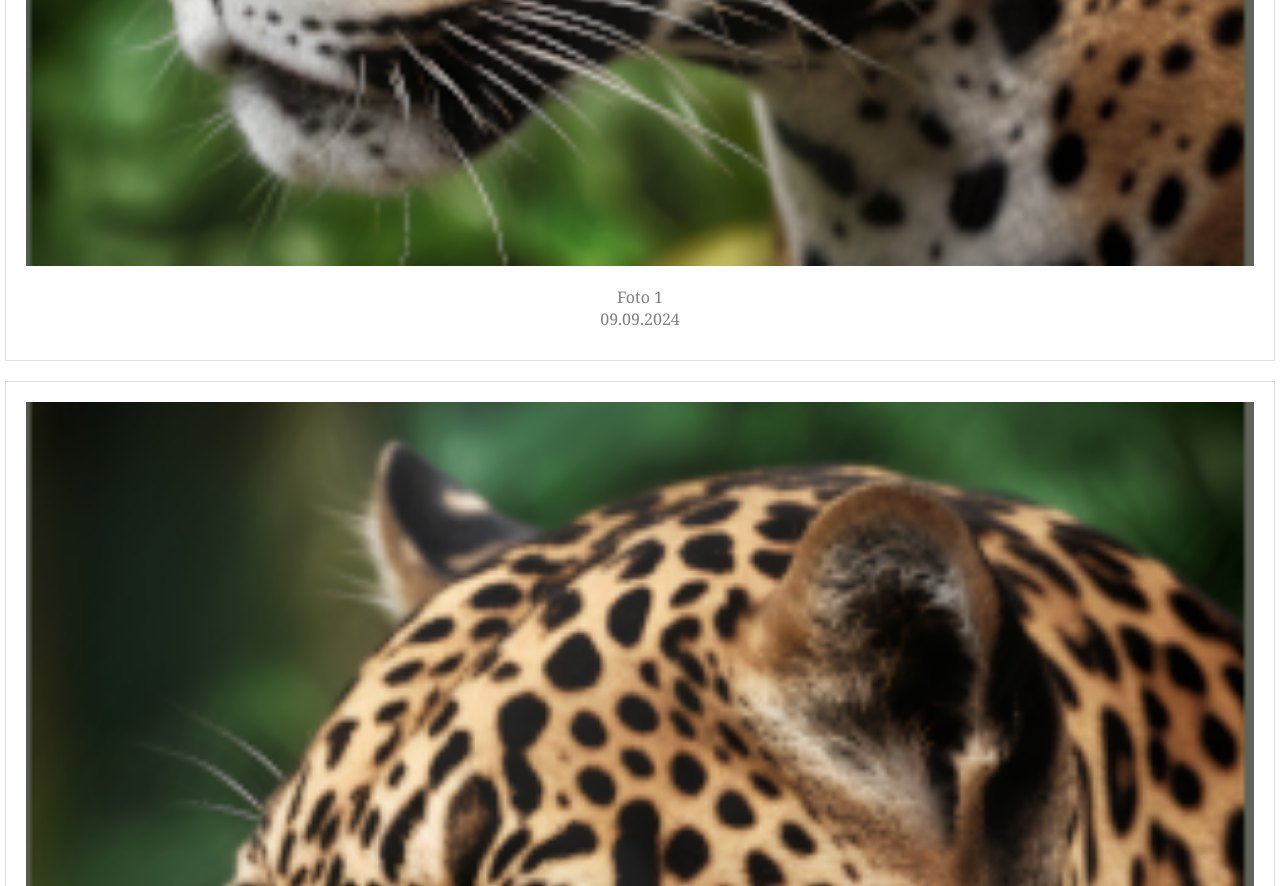
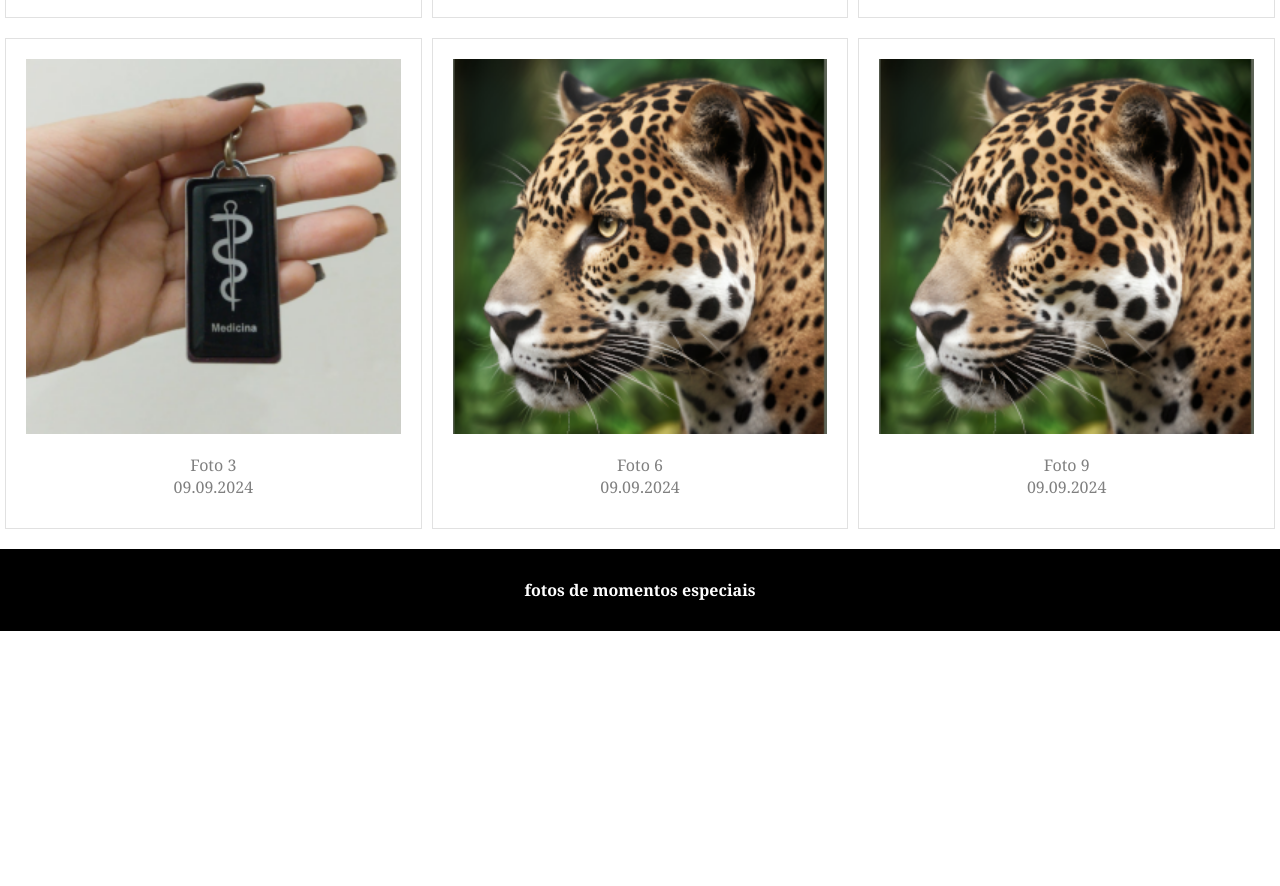
Before and after one commit to lauraduttra/css_flexbox, a plain HTML site: page polaroids/index.html in a window 1280 px wide. Shown: the part 1086-1972 px from the top of the page. After the commit the page ends 1717 px from the top, so only its background shows below. Drawn offline with Linux system fonts and the light colour scheme.

Commit message:
polaroids

```diff
--- a/polaroids/index.html
+++ b/polaroids/index.html
@@ -4,6 +4,7 @@
     <meta charset="UTF-8">
     <meta name="viewport" content="width=device-width, initial-scale=1.0">
     <link rel="stylesheet" href="style.css">
+    <link rel="stylesheet" href="medias.css">
     <title>Album de fotos - Polaroids</title>
 </head>
 <body>
@@ -18,12 +19,12 @@
             </section>
 
             <section class="products">
-            <img src="imagens/leopardo.png" alt="">
+            <img src="imagens/laura.png" alt="">
                 <p>Foto 2 <br> 09.09.2024</p>
             </section>
 
             <section class="products">
-            <img src="imagens/leopardo.png" alt="">
+            <img src="imagens/medicina.png" alt="">
                 <p>Foto 3 <br> 09.09.2024</p>
             </section>
         </section>
--- /dev/null
+++ b/polaroids/medias.css
@@ -0,0 +1,22 @@
+/*
+Devices breakpoints;
+telas pequenas: 600px;
+celulares: 600px até 768px;
+tablets: 769px até 992px;
+notebooks: 993px até 1200px;
+telas: acima de 1200px
+*/
+
+/* tablets */
+@media screen and (min-width:768px) and (max-width: 992px){
+    section.coluna{
+        flex:1 1 50%;
+    }
+}
+
+/*telas, notebooks*/
+@media screen and (min-width: 992px){
+    section.coluna{
+        flex: 1 1 25%;
+    }
+}
```
Also changed, not shown: polaroids/imagens/laura.png (added), polaroids/imagens/medicina.png (added).
